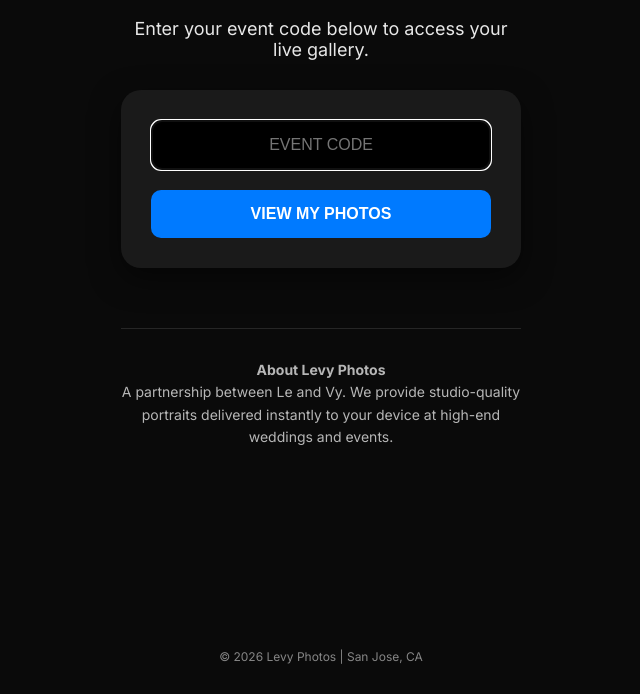
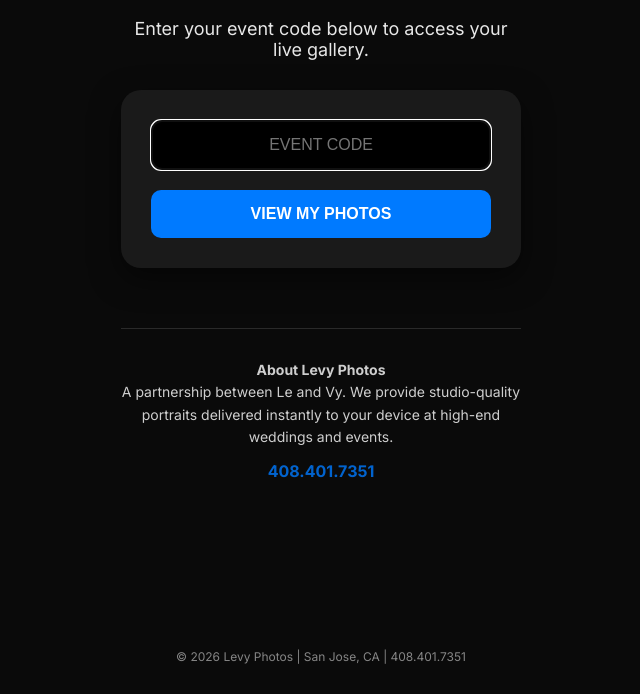
Before and after one commit to le-pham/levyphotos_website, a plain HTML site: page index.html in a window 1280 px wide. Shown: the part 106-800 px from the top of the page, without its empty margins (319-959 px from the left). Drawn offline with Linux system fonts and the light colour scheme.

Commit message:
Update index.html

```diff
--- a/index.html
+++ b/index.html
@@ -49,7 +49,6 @@
             opacity: 0.9;
         }
 
-        /* --- Option 1: Event Code Logic --- */
         .input-group {
             background: var(--card-bg);
             padding: 30px;
@@ -88,14 +87,22 @@
             transform: scale(0.98);
         }
 
-        /* --- About Section --- */
         .about-section {
             margin-top: 60px;
             font-size: 14px;
             line-height: 1.6;
-            opacity: 0.7;
+            opacity: 0.8;
             border-top: 1px solid #333;
             padding-top: 30px;
+        }
+
+        .phone-link {
+            display: inline-block;
+            margin-top: 10px;
+            color: var(--accent);
+            text-decoration: none;
+            font-weight: 700;
+            font-size: 16px;
         }
 
         footer {
@@ -103,6 +110,7 @@
             padding: 30px;
             font-size: 12px;
             opacity: 0.5;
+            text-align: center;
         }
 
         .error-msg {
@@ -128,12 +136,13 @@
 
         <div class="about-section">
             <strong>About Levy Photos</strong><br>
-            A partnership between Le and Vy. We provide studio-quality portraits delivered instantly to your device at high-end weddings and events.
+            A partnership between Le and Vy. We provide studio-quality portraits delivered instantly to your device at high-end weddings and events.<br>
+            <a href="tel:4084017351" class="phone-link">408.401.7351</a>
         </div>
     </div>
 
     <footer>
-        &copy; 2026 Levy Photos | San Jose, CA
+        &copy; 2026 Levy Photos | San Jose, CA | 408.401.7351
     </footer>
 
     <script>
@@ -145,9 +154,9 @@
              * Update these links for each new event.
              **/
             const events = {
-                "01": "https://le-pham-photography.mypixhome.com/instant-gallery/levy-event-studio/", // Wedding at Stanford
-                "GALA20":     "https://zno.instant.link/demo2", // Corporate Event
-                "TEST":       "https://zno.instant.link/demo3"  // Testbench code
+                "01": "https://le-pham-photography.mypixhome.com/instant-gallery/levy-event-studio/",
+                "GALA20": "https://zno.instant.link/demo2",
+                "TEST": "https://zno.instant.link/demo3"
             };
 
             if (events[code]) {
@@ -158,7 +167,6 @@
             }
         }
 
-        // Allow "Enter" key to trigger button
         document.getElementById("eventCode").addEventListener("keyup", function(event) {
             if (event.keyCode === 13) {
                 checkCode();
```
